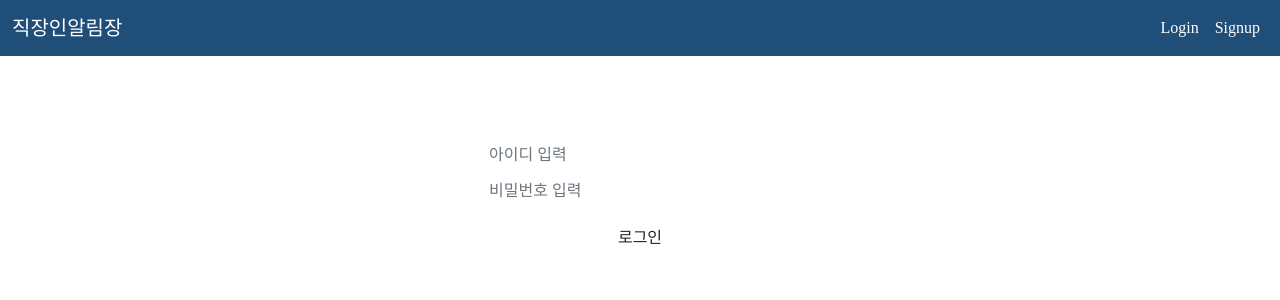
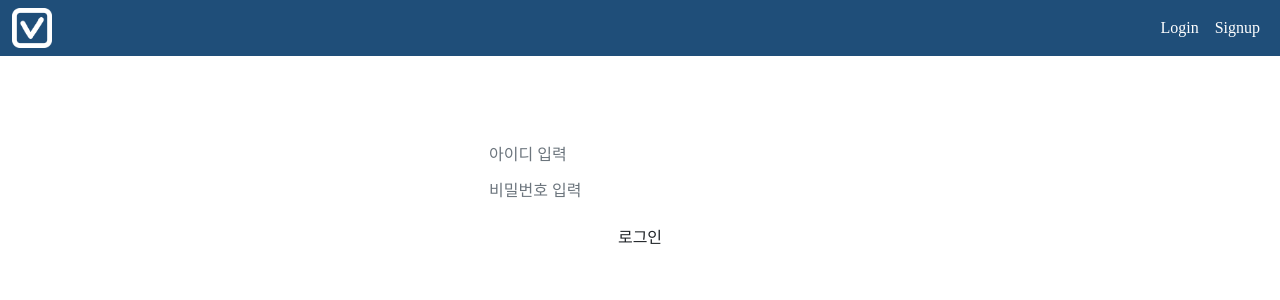
Before and after one commit to Shin-Han-Gyu/MYST, a Vue app in the folder frontend/: page /login in a window 1280 px wide. Shown: the top 300 px of the page. Built offline with nearby package versions, Linux system fonts and the light colour scheme; a web font is replaced by a local one.

Commit message:
logo + login enter

```diff
--- a/frontend/src/views/Login.vue
+++ b/frontend/src/views/Login.vue
@@ -2,7 +2,7 @@
   <div class="container">
     <p class="login-title">로그인</p>
     <input type="text" id="userid" class="form-control id-form" placeholder="아이디 입력" v-model="credentials.userId">
-    <input type="password" id="password" class="form-control pw-form" placeholder="비밀번호 입력" v-model="credentials.password">
+    <input type="password" id="password" class="form-control pw-form" placeholder="비밀번호 입력" v-model="credentials.password" @keyup.enter="login()">
     <button class="btn login-btn" @click="login()">로그인</button>
 
   </div>
--- a/frontend/src/views/NavBar.vue
+++ b/frontend/src/views/NavBar.vue
@@ -1,7 +1,7 @@
 <template>
   <nav class="navbar navbar-expand-sm navbar-light sticky-top">
     <div class="container-fluid">
-      <a class="navbar-brand" style="cursor: pointer; color: white;" @click="home()">직장인알림장</a>
+      <img src="@/assets/logo.png" style="width:40px; height:40px;" @click="home()" alt="">
       <button class="navbar-toggler" type="button" data-bs-toggle="collapse" data-bs-target="#navbarNav" aria-controls="navbarNav" aria-expanded="false" aria-label="Toggle navigation">
         <span class="navbar-toggler-icon"></span>
       </button>
```
Also changed, not shown: frontend/src/assets/logo.png.
